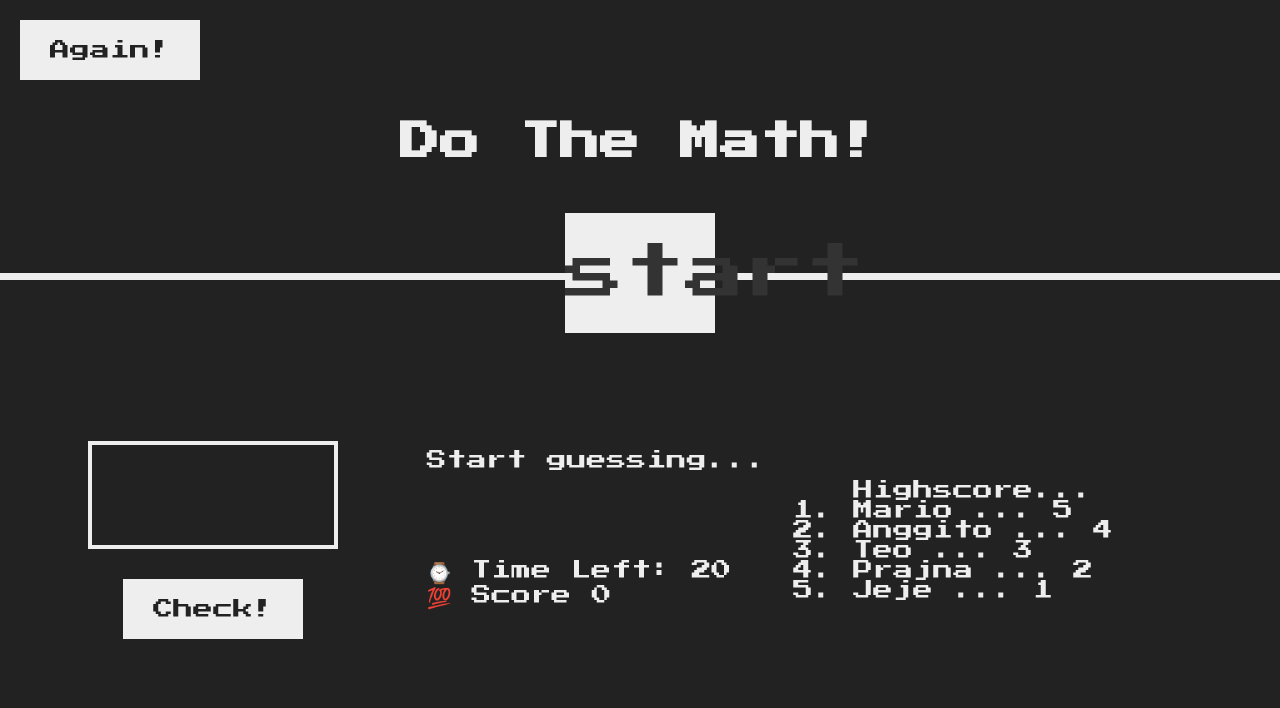
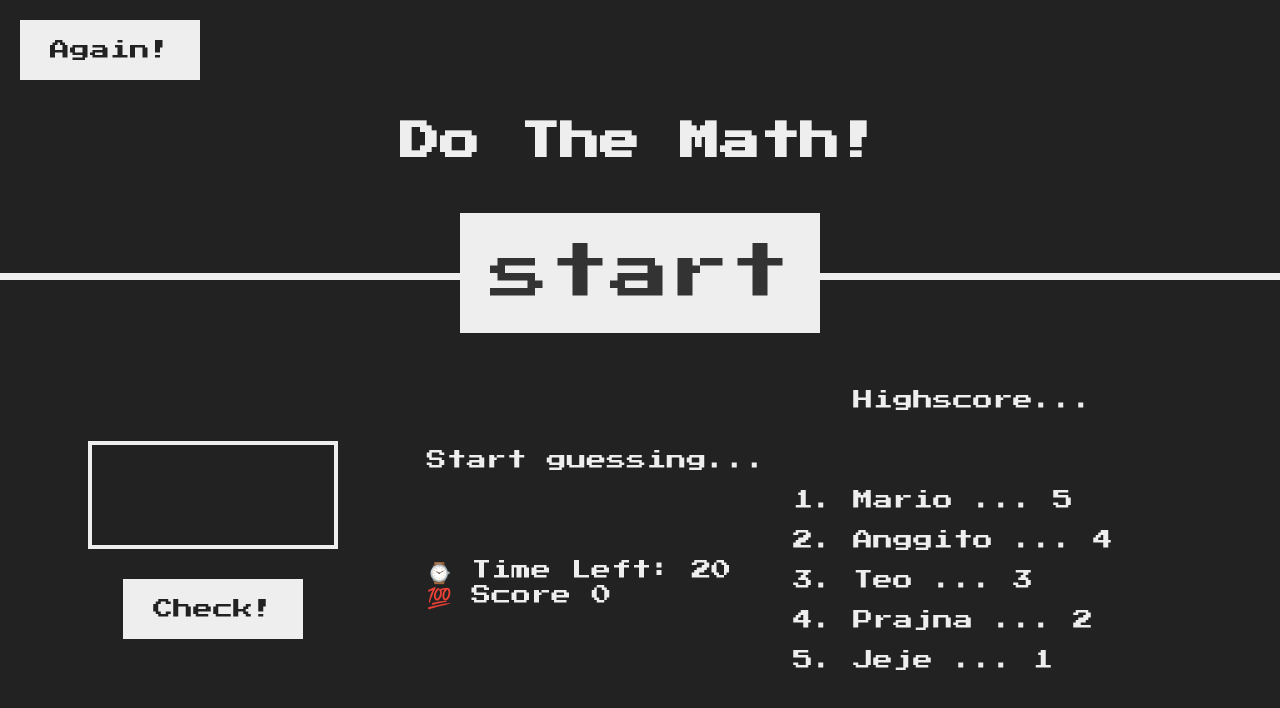
Before and after one commit to yusupss/internship-js-assessment, a plain HTML site: page index.html in a window 1280 px wide. Drawn offline with Linux system fonts and the light colour scheme.

Commit message:
add new class for highscore

```diff
--- a/style.css
+++ b/style.css
@@ -60,7 +60,7 @@ h1 {
   background: #eee;
   color: #333;
   font-size: 6rem;
-  width: 15rem;
+  width: 36rem;
   padding: 3rem 0rem;
   text-align: center;
   position: absolute;
@@ -117,3 +117,11 @@ h1 {
 .label-score {
   margin-bottom: 2rem;
 }
+
+.label-highscore {
+  margin-bottom: 8rem;
+}
+
+.highscore li {
+  margin-bottom: 2rem;
+}
```
